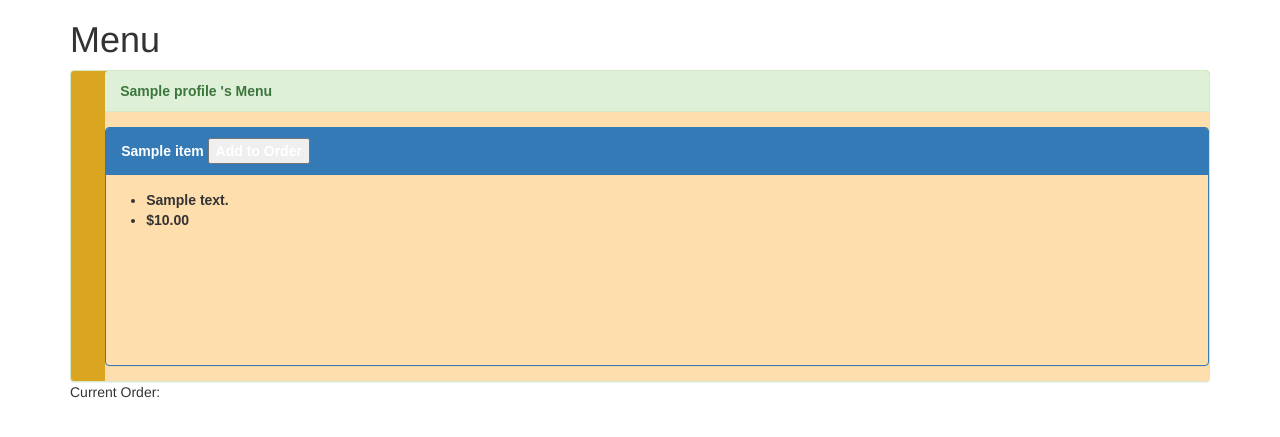
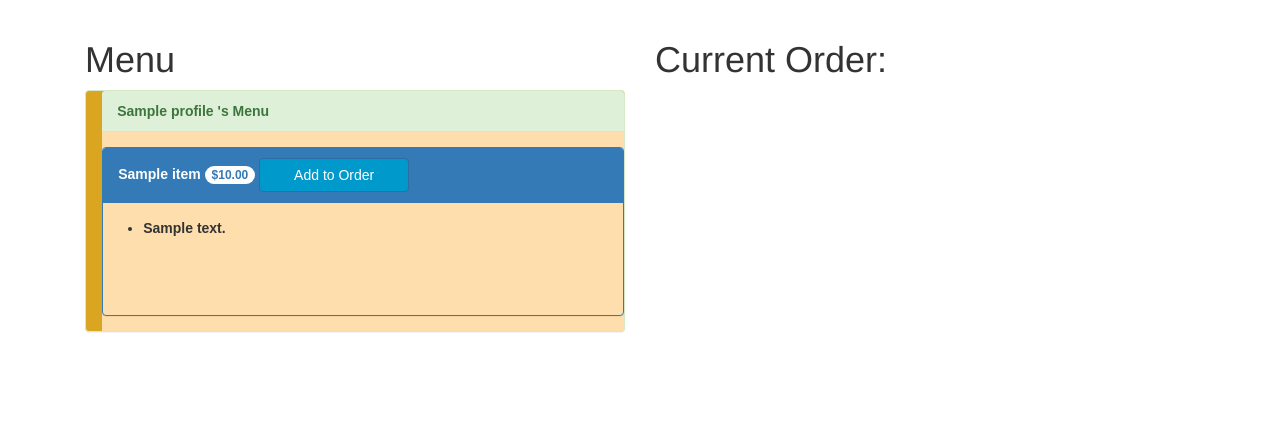
Before and after one commit to tiy-gvl-python-2015-09/restaurant, a Django app: page /customer/build_order/1/ in a window 1280 px wide. Shown: the part 72-509 px from the top of the page. Run offline with Django 3.2, Linux system fonts and the light colour scheme; a user stored in the database is signed in; tables that the repository leaves empty hold one stand-in row (values such as "Sample post"); some libraries are stand-ins or nearby versions.

Commit message:
Changed some formatting on build_order_list.html

```diff
--- a/restapp/templates/restapp/build_order_list.html
+++ b/restapp/templates/restapp/build_order_list.html
@@ -5,6 +5,7 @@
 {% endblock %}
 
 {% block content %}
+    <div class="col-sm-6">
     <h1>Menu</h1>
 
     <div class="row">
@@ -22,13 +23,14 @@
                              <div class="panel-heading">
                                 <form action="{% url 'add_to_order' object.id %}" method="post">{{ object.item_name }}
                                      {% csrf_token %}
-                                    <input type="submit" value="Add to Order"/>
+                                    <span class="badge" align="right">${{ object.price| floatformat:2 }}
+                                    </span>
+                                    <input class="btn btn-primary" type="submit" value="Add to Order">
                                 </form>
                             </div>
                             <div class="panel-body">
                                 <ul>
                                     <li>{{ object.description }}</li>
-                                    <li>${{ object.price|floatformat:2 }}</li>
                                 </ul>
                             </div>
                             {% endif %}
@@ -38,8 +40,9 @@
             </div>
         </div>
     </div>
-    <div>
-        Current Order:
+    </div>
+    <div class="col-sm-6">
+        <h1>Current Order:</h1>
         {% for order in request.user.profile.customer_open_order %}
             {% for item in order.items.all %}
                 <ul>
```
